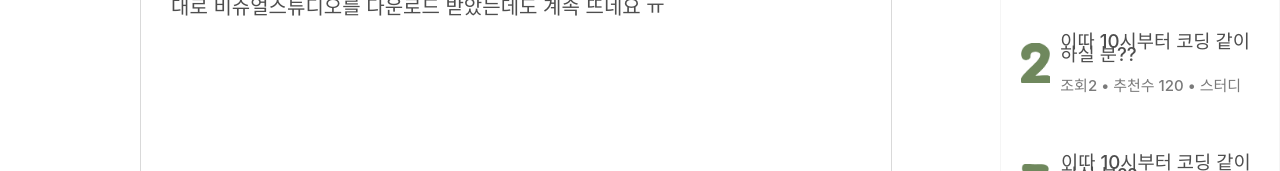
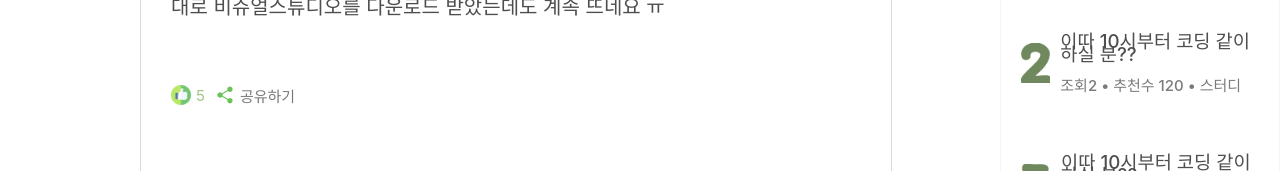
Before and after one commit to project-owls/OwlsFront, a React (Create React App) app: page /postPage in a window 1280 px wide. Shown: the part 556-727 px from the top of the page. Built offline with nearby package versions, Linux system fonts and the light colour scheme.

Commit message:
Feat: Likes and Share Buttons

```diff
--- a/src/components/postPage/postTop/postTop.tsx
+++ b/src/components/postPage/postTop/postTop.tsx
@@ -2,12 +2,22 @@ import React, { useContext } from 'react';
 import styles from './style';
 import { SessionContext } from '../postComponent';
 import Article from '../../common/article/article';
+
+import Likes from '../../../images/postPage/likes.png';
+import Share from '../../../images/postPage/share.png';
+
 const PostTop: React.FC = () => {
   const { content, data } = useContext(SessionContext);
   return (
     <styles.Container>
       <Article post={data} id={1} />
       <styles.Contnet>{content}</styles.Contnet>
+      <styles.IconContainer>
+        <styles.IconImage src={Likes} />
+        <styles.IconName color={'#A0C586'}>5</styles.IconName>
+        <styles.IconImage src={Share} />
+        <styles.IconName color={'#7A7A7A'}>공유하기</styles.IconName>
+      </styles.IconContainer>
     </styles.Container>
   );
 };
--- a/src/components/postPage/postTop/style.ts
+++ b/src/components/postPage/postTop/style.ts
@@ -1,5 +1,8 @@
 import styled from 'styled-components';
 
+interface IconColorProps {
+  color: string;
+}
 const styles = {
   Container: styled.div`
     position: relative;
@@ -16,6 +19,30 @@ const styles = {
     font-size: 20px;
     padding: 30px;
   `,
+  IconContainer: styled.div`
+    display: flex;r;
+    align-items: center;
+
+    padding:0 30px;
+  `,
+  IconImage: styled.img`
+    width: 20px;
+    height: 20px;
+
+    margin-right: 5px;
+    cursor: pointer;
+  `,
+  IconName: styled.p<IconColorProps>`
+    color: ${({ color }) => color};
+    font-size: 15px;
+
+    display: flex;
+    justify-content: center;
+    align-items: center;
+
+    margin-right: 10px;
+    cursor: pointer;
+  `,
 };
 
 export default styles;
```
Also changed, not shown: src/images/postPage/likes.png (added), src/images/postPage/share.png (added).
